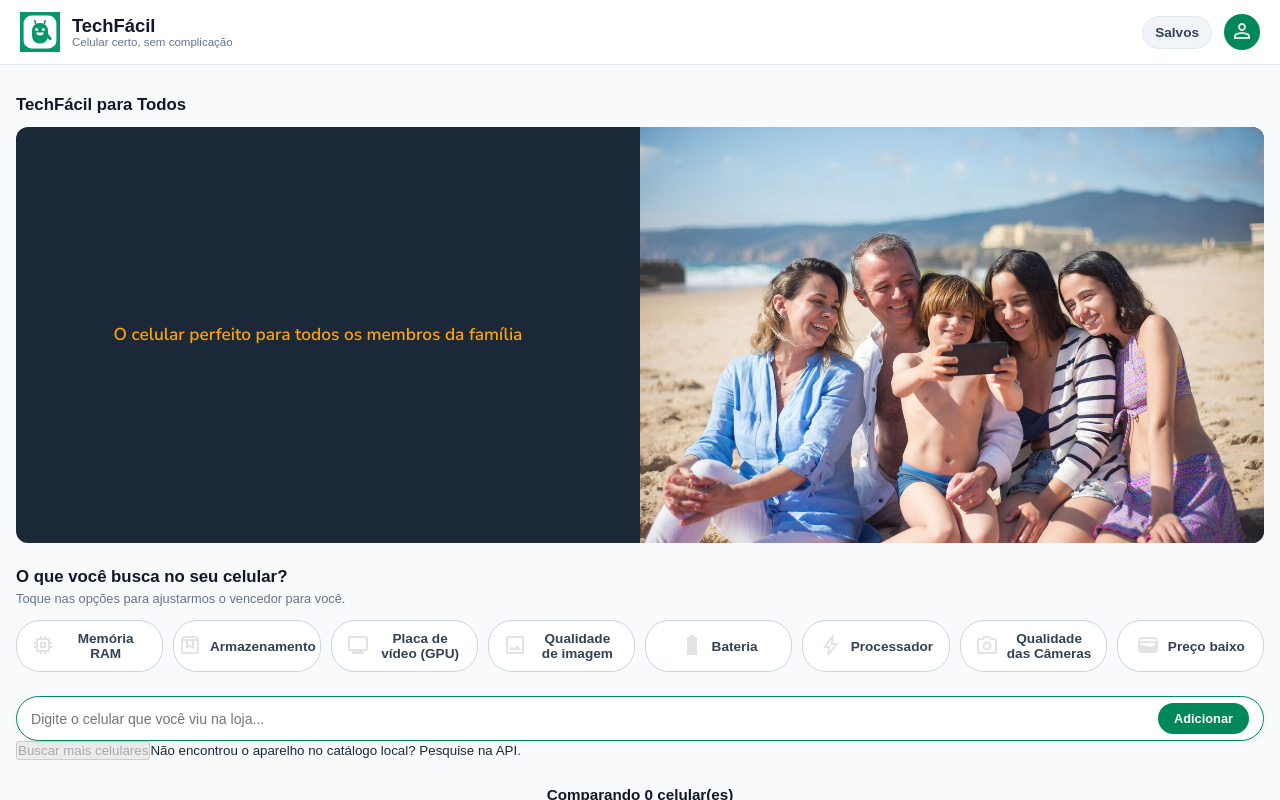
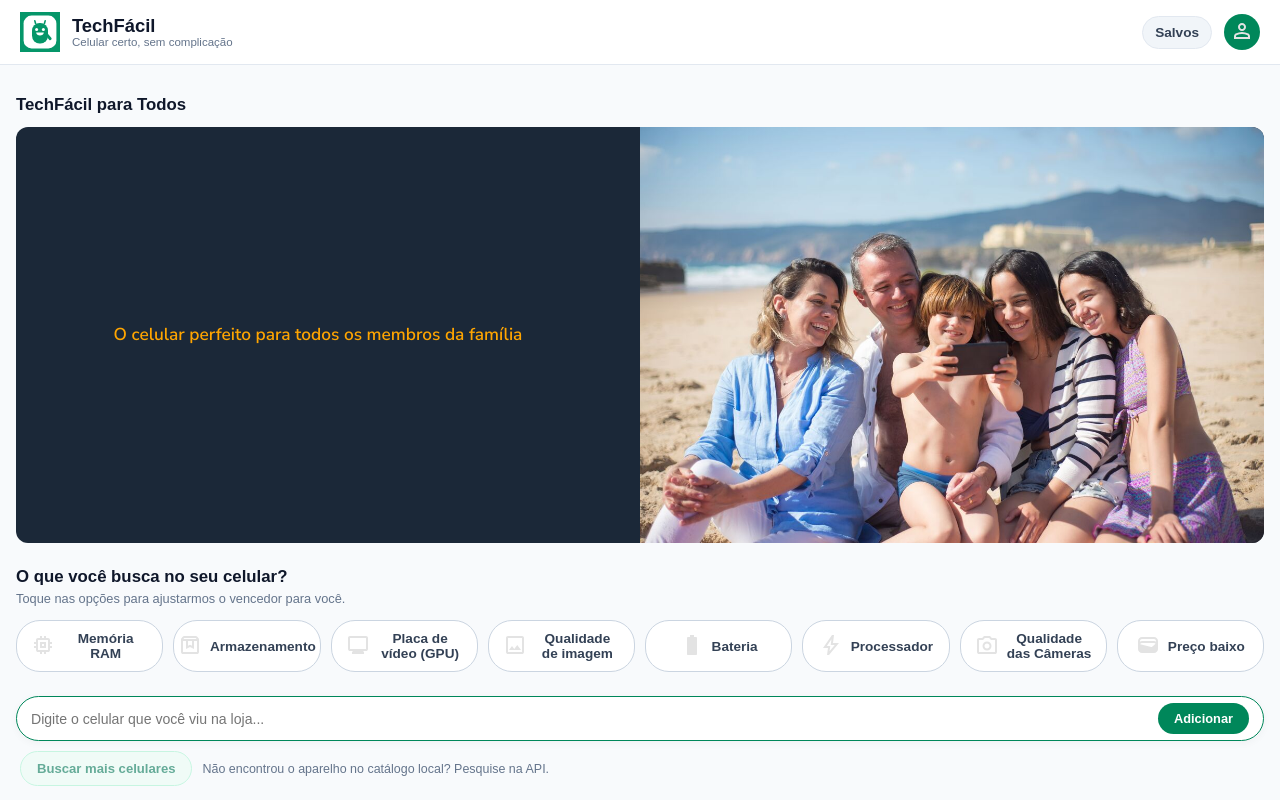
Before and after one commit to DiogoSouza268/TechFacil, an Angular app: page /home in a window 1280 px wide. Shown: the top 800 px of the page. Built offline with nearby package versions, Linux system fonts and the light colour scheme.

Commit message:
feat: adiciona exibição de preço não informado para celulares na página de salvos

```diff
--- a/src/app/pages/home/home.css
+++ b/src/app/pages/home/home.css
@@ -612,6 +612,130 @@ main.main-content {
   display: none;
 }
 
+
+.acoes-busca-api {
+  display: flex;
+  align-items: center;
+  flex-wrap: wrap;
+  gap: 10px;
+  margin-top: 10px;
+  padding: 0 4px;
+}
+
+.btn-buscar-api {
+  background: #ecfdf5;
+  color: #047857;
+  border: 1px solid #a7f3d0;
+  border-radius: 18px;
+  padding: 9px 16px;
+  font-size: 0.82rem;
+  font-weight: 700;
+  cursor: pointer;
+  transition: background-color 0.2s;
+}
+
+.btn-buscar-api:hover:not(:disabled) {
+  background: #d1fae5;
+}
+
+.btn-buscar-api:disabled {
+  opacity: 0.6;
+  cursor: not-allowed;
+}
+
+.acoes-busca-api small {
+  color: #64748b;
+  font-size: 0.78rem;
+}
+
+.lista-resultados-api {
+  display: flex;
+  flex-direction: column;
+  margin-top: 10px;
+  overflow: hidden;
+  background: #ffffff;
+  border: 1px solid #e2e8f0;
+  border-radius: 12px;
+  box-shadow: 0 4px 12px rgba(0, 0, 0, 0.05);
+}
+
+.resultado-api {
+  display: flex;
+  align-items: center;
+  gap: 12px;
+  width: 100%;
+  padding: 12px 14px;
+  background: #ffffff;
+  border: none;
+  text-align: left;
+  color: #0f172a;
+  cursor: pointer;
+}
+
+.resultado-api + .resultado-api {
+  border-top: 1px solid #e2e8f0;
+}
+
+.resultado-api:hover:not(:disabled) {
+  background: #f8fafc;
+}
+
+.resultado-api:disabled {
+  opacity: 0.6;
+  cursor: wait;
+}
+
+.resultado-api img {
+  flex-shrink: 0;
+  width: 44px;
+  height: 58px;
+  object-fit: contain;
+}
+
+.resultado-api-texto {
+  display: flex;
+  flex-direction: column;
+  gap: 4px;
+  min-width: 0;
+}
+
+.resultado-api-texto strong {
+  font-size: 0.88rem;
+  overflow-wrap: anywhere;
+}
+
+.resultado-api-texto small,
+.status-busca-api,
+.erro-busca-api {
+  font-size: 0.8rem;
+}
+
+.resultado-api-texto small,
+.status-busca-api {
+  color: #64748b;
+}
+
+.status-busca-api,
+.erro-busca-api {
+  margin: 10px 4px 0;
+}
+
+.erro-busca-api {
+  color: #b91c1c;
+}
+
+@media (max-width: 600px) {
+  .acoes-busca-api {
+    align-items: flex-start;
+    flex-direction: column;
+  }
+
+  .btn-buscar-api {
+    width: 100%;
+  }
+}
+
+
 @media (min-width: 900px) {
 
   .comparacao-status{
--- a/src/app/pages/salvos/salvos.html
+++ b/src/app/pages/salvos/salvos.html
@@ -96,7 +96,12 @@
                 <div class="item-celular" [class.is-vencedor]="item.vencedor?.nome === celular.nome">
                   <img [src]="celular.imagem" [alt]="celular.nome">
                   <p class="nome-celular">{{ celular.nome }}</p>
-                  <p class="preco">R$ {{ celular.precoMedio }}</p>
+
+                  @if (celular.precoDisponivel === false) {
+                    <p class="preco">Preço não informado</p>
+                  } @else {
+                    <p class="preco">R$ {{ celular.precoMedio }}</p>
+                  }
                 </div>
               }
             </div>
```
